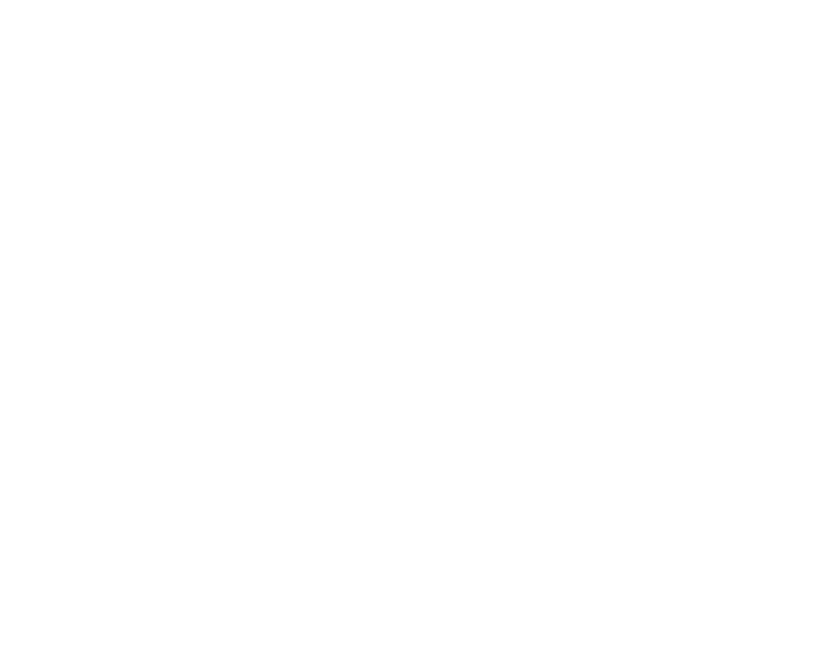
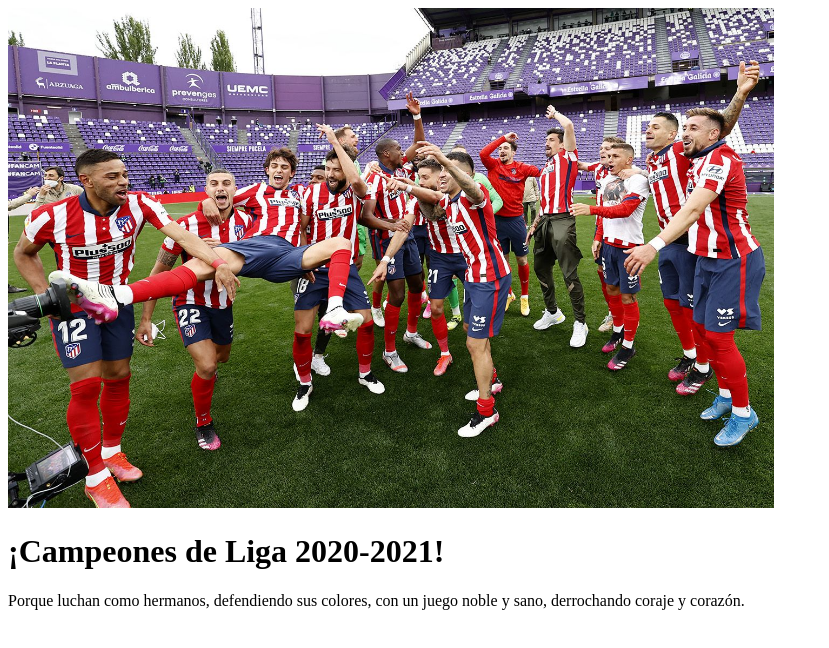
Before and after one commit to AngelKtulu/Motivation-Meme, a plain HTML site: page index.html in a window 1280 px wide. Shown: the whole page, without its empty margins (0-829 px from the left). Drawn offline with Linux system fonts and the light colour scheme.

Commit message:
Update index.html

```diff
--- a/index.html
+++ b/index.html
@@ -1,16 +1,21 @@
-<!--
-  TODO: Create a motivational post website.
-Style it how ever you like.
-Look at the goal image for inspiration.
-But it must have the following features:
-1. The main h1 text should be using the Regular Libre Baskerville Font from Google Fonts:
-  https://fonts.google.com/specimen/Libre+Baskerville
-2. The text should be white and background black.
-3. Add your own image into the images folder inside assets. It should have a 5px white border.
-4. The text should be center aligned.
-5. Create a div to contain the h1, p and img elements. Adjust the margins so that the image and text are centered on the page.
-  Hint: You horizontally center a div by giving it a width of 50% and a margin-left of 25%.
-  Hint: Set the image to have a width of 100% so it fills the div.
-6. Read about the text-transform property on MDN docs to make the h1 uppercase with CSS.
-  https://developer.mozilla.org/en-US/docs/Web/CSS/text-transform
--->
+<!DOCTYPE html>
+<html lang="en">
+
+<head>
+  <meta charset="UTF-8">
+  <title>Motivational Meme</title>
+  <link rel="stylesheet" href="./style.css"/>
+  <link rel="preconnect" href="https://fonts.googleapis.com">
+  <link rel="preconnect" href="https://fonts.gstatic.com" crossorigin>
+  <link href="https://fonts.googleapis.com/css2?family=Libre+Baskerville&display=swap" rel="stylesheet">
+</head>
+<body>
+  <div id="atleti">
+    <img class="motivationimg" src="./assets/images/atleti20-21.jpeg" height="500px"></img>
+    <h1>¡Campeones de Liga 2020-2021!</h1>
+    <p>Porque luchan como hermanos, defendiendo sus colores, con un juego noble y sano, derrochando coraje y corazón.</p>
+    </div>
+
+</body>
+
+</html>
```
